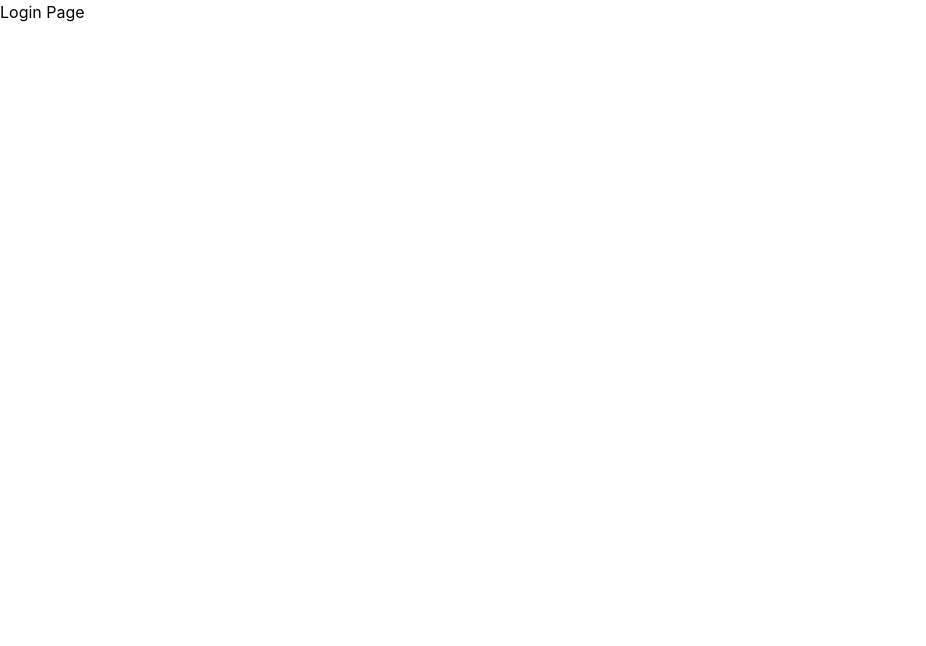
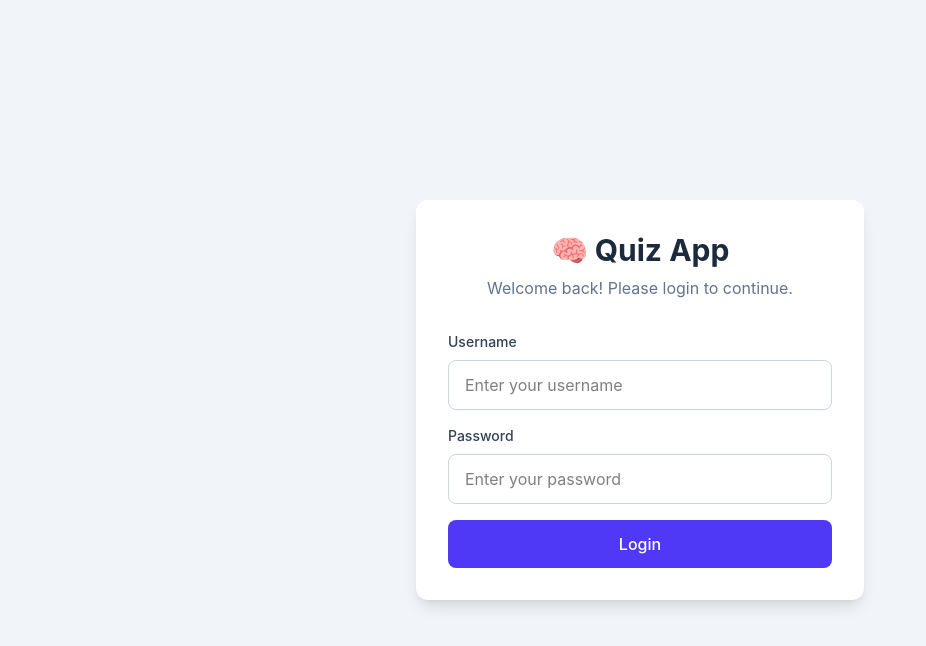
Before and after one commit to dimxdev/react-quiz-app, a React (Vite) app: page / in a window 1280 px wide. Shown: the top 646 px of the page, without its empty margins (0-926 px from the left). Built offline with nearby package versions, Linux system fonts and the light colour scheme.

Commit message:
feat(auth): implement login, route protection, and logout

```diff
--- a/src/App.jsx
+++ b/src/App.jsx
@@ -2,14 +2,29 @@ import { Route, Routes } from "react-router-dom";
 import LoginPage from "./pages/LoginPage";
 import QuizPage from "./pages/QuizPage";
 import ResultPage from "./pages/ResultPage";
+import ProtectedRoute from "./components/ProtectedRoute";
 
 function App() {
   return (
     <Routes>
       <Route path="/" element={<LoginPage />} />
       <Route path="/login" element={<LoginPage />} />
-      <Route path="/quiz" element={<QuizPage />} />
-      <Route path="/result" element={<ResultPage />} />
+      <Route
+        path="/quiz"
+        element={
+          <ProtectedRoute>
+            <QuizPage />
+          </ProtectedRoute>
+        }
+      />{" "}
+      <Route
+        path="/result"
+        element={
+          <ProtectedRoute>
+            <ResultPage />
+          </ProtectedRoute>
+        }
+      />{" "}
     </Routes>
   );
 }
--- /dev/null
+++ b/src/components/ProtectedRoute.jsx
@@ -0,0 +1,13 @@
+import { Navigate } from "react-router-dom";
+
+function ProtectedRoute({ children }) {
+  const isLoggedIn = localStorage.getItem("isLoggedIn");
+
+  if (!isLoggedIn) {
+    return <Navigate to="/login" replace />;
+  }
+
+  return children;
+}
+
+export default ProtectedRoute;
--- a/src/pages/LoginPage.jsx
+++ b/src/pages/LoginPage.jsx
@@ -1,7 +1,97 @@
+import { useState } from "react";
+import { useNavigate } from "react-router-dom";
 
 function LoginPage() {
+  const [formData, setFormData] = useState({
+    username: "",
+    password: "",
+  });
+  const [error, setError] = useState("");
+  const navigate = useNavigate();
+
+  const handleChangeData = (e) => {
+    setError("");
+    setFormData({
+      ...formData,
+      [e.target.name]: e.target.value,
+    });
+  };
+
+  const handleSubmit = (e) => {
+    e.preventDefault();
+
+    if (!formData.username.trim()) {
+      return setError("Username is required");
+    }
+
+    if (!formData.password.trim()) {
+      return setError("Password is required");
+    }
+
+    localStorage.setItem("isLoggedIn", "true");
+    localStorage.setItem("username", formData.username);
+
+    console.log("Login success");
+    navigate("/quiz");
+  };
+
   return (
-    <div>Login Page</div>
+    <div className="min-h-screen flex items-center justify-center bg-slate-100 px-4">
+      <div className="w-full max-w-md bg-white rounded-xl shadow-lg p-8">
+        <div className="text-center">
+          <h1 className="text-3xl font-bold text-slate-800">🧠 Quiz App</h1>
+
+          <p className="text-slate-500 mt-2">
+            Welcome back! Please login to continue.
+          </p>
+        </div>
+
+        <form onSubmit={handleSubmit} className="mt-8 space-y-4">
+          <div>
+            <label className="block text-sm font-medium text-slate-700 mb-2">
+              Username
+            </label>
+
+            <input
+              type="text"
+              name="username"
+              placeholder="Enter your username"
+              value={formData.username}
+              onChange={handleChangeData}
+              className="w-full border border-slate-300 rounded-lg px-4 py-3 outline-none focus:ring-2 focus:ring-indigo-500"
+            />
+          </div>
+
+          <div>
+            <label className="block text-sm font-medium text-slate-700 mb-2">
+              Password
+            </label>
+
+            <input
+              type="password"
+              name="password"
+              value={formData.password}
+              onChange={handleChangeData}
+              placeholder="Enter your password"
+              className="w-full border border-slate-300 rounded-lg px-4 py-3 outline-none focus:ring-2 focus:ring-indigo-500"
+            />
+          </div>
+
+          {error && (
+            <div className="bg-red-100 text-red-600 px-4 py-2 rounded-lg">
+              {error}
+            </div>
+          )}
+
+          <button
+            type="submit"
+            className="w-full bg-indigo-600 hover:bg-indigo-700 text-white font-medium py-3 rounded-lg transition"
+          >
+            Login
+          </button>
+        </form>
+      </div>
+    </div>
   );
 }
 
--- a/src/pages/QuizPage.jsx
+++ b/src/pages/QuizPage.jsx
@@ -1,5 +1,27 @@
+import { useNavigate } from "react-router-dom";
+
 function QuizPage() {
-  return <h1>Quiz Page</h1>;
+  const navigate = useNavigate();
+
+  const handleLogout = () => {
+    localStorage.removeItem("isLoggedIn");
+    localStorage.removeItem("username");
+
+    navigate("/login");
+  };
+
+  return (
+    <div className="p-8">
+      <h1 className="text-2xl font-bold mb-4">Quiz Page</h1>
+
+      <button
+        onClick={handleLogout}
+        className="bg-red-500 hover:bg-red-600 text-white px-4 py-2 rounded-lg"
+      >
+        Logout
+      </button>
+    </div>
+  );
 }
 
 export default QuizPage;
```
Also changed, not shown: 1 other file (tests, documents, lock files or other folders).
